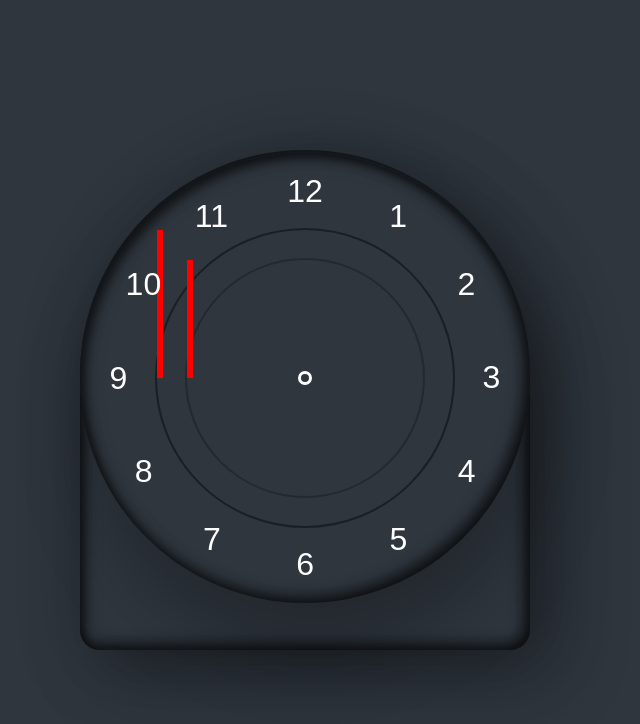
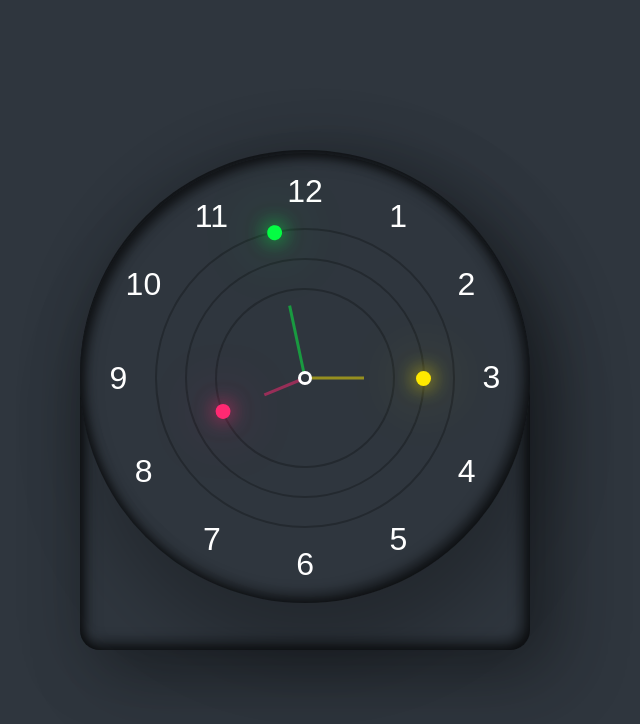
Before and after one commit to TharinduDakshina/AmorzingClock, a plain HTML site: page index.html in a window 1280 px wide. Shown: the whole page, without its empty margins (335-975 px from the left). Drawn offline with nearby package versions, Linux system fonts and the light colour scheme.

Commit message:
check the color

```diff
--- a/assets/css/style.css
+++ b/assets/css/style.css
@@ -47,7 +47,7 @@ body{
   align-items: center;
   margin-bottom: 44px;
 }
-.clock::after{
+.clock::before{
   content: '';
   position: absolute;
   width: 8px;
@@ -55,6 +55,7 @@ body{
   background: #2f363e;
   border: 3px solid #ffff;
   border-radius: 50%;
+  z-index: 10000;
 }
 
 .clock span{
@@ -81,21 +82,45 @@ body{
   height: 300px;
   border: 2px solid rgba(0,0,0,0.25);
   border-radius: 50%;
+  display: flex;
+  justify-content: center;
+  align-items: flex-start;
+  z-index: 10;
 }
 
 .circle i{
   position: absolute;
   width: 6px;
   height: 50%;
-  background: red;
+  background: var(--clr);
+  opacity: 0.5;
+  transform-origin: bottom;
+  transform:scale(0.5);
 }
+
+
+/*#hghghghhghg*/
+
 
 .circle2{
   width: 240px;
   height: 240px;
+  z-index: 9;
 }
 
 .circle3{
   width: 180px;
   height: 180px;
+  z-index: 8;
 }
+
+.circle:before{
+  content: "";
+  position: absolute;
+  top: -8.5px;
+  width: 15px;
+  height: 15px;
+  border-radius: 50%;
+  background: var(--clr);
+  box-shadow: 0 0 20px var(--clr),0 0 60px var(--clr);
+}
--- a/index.html
+++ b/index.html
@@ -10,9 +10,9 @@
 <div class="container">
   <div class="clock">
 
-    <div class="circle"><i></i></div>
-    <div class="circle circle1"><i></i></div>
-    <div class="circle circle2"><i></i></div>
+    <div class="circle" id="sc" style="--clr:#04fc43"><i></i></div>
+    <div class="circle circle2" id="mn" style="--clr:#fee800"><i></i></div>
+    <div class="circle circle3" id="hr" style="--clr:#ff2972"><i></i></div>
 
     <span style="--i:1"><b>1</b></span>
     <span style="--i:2"><b>2</b></span>
@@ -28,6 +28,24 @@
     <span style="--i:12"><b>12</b></span>
   </div>
 </div>
+<script src="assets/js/jquery-3.6.0.min.js"></script>
+<script>
+
+    let sc= $("#sc");
+    let mn= $("#mn");
+    let hr= $("#hr");
+
+    setInterval(() => {
+      let day=new Date();
+      let hh=day.getHours() * 30;
+      let mm=day.getMinutes() * 6;
+      let ss=day.getSeconds() * 6;
+      hr.css("transform", "rotateZ(" + (hh + (mm / 12)) + "deg)");
+      mn.css("transform", "rotateZ(" + mm + "deg)");
+      sc.css("transform", "rotateZ(" + ss + "deg)");
+    });
+
+</script>
 
 </body>
 </html>
```
